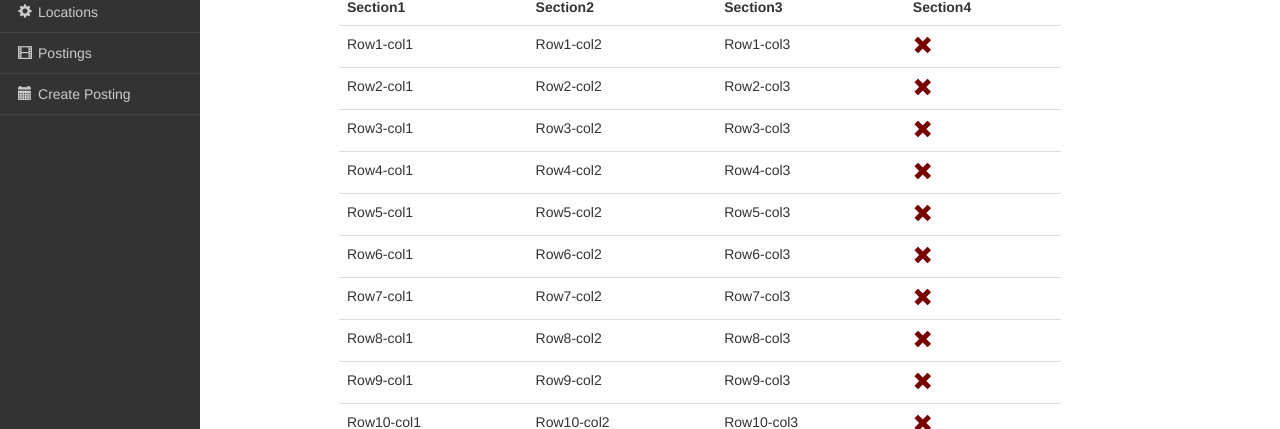
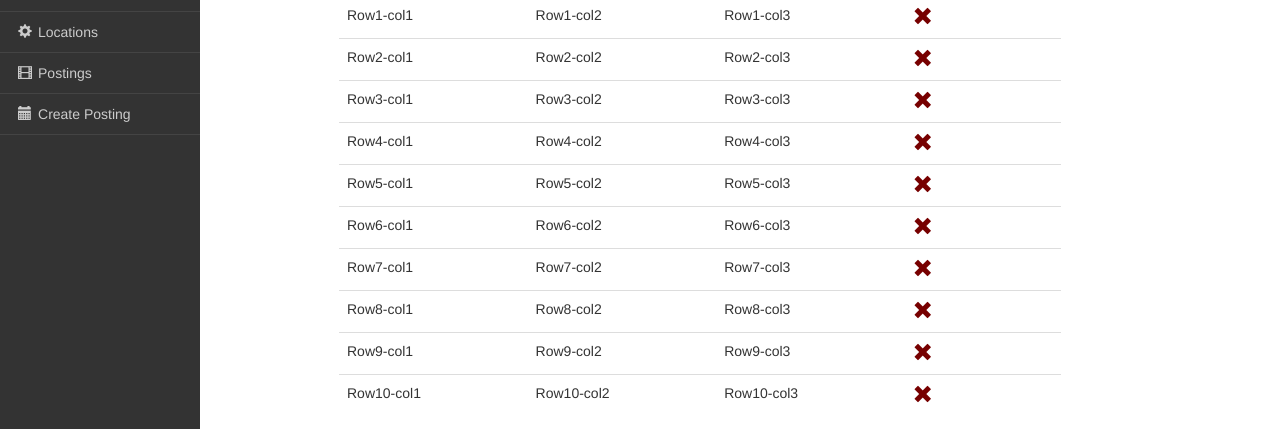
Before and after one commit to ampourgh/Control-Panel, a plain HTML site: page index.html in a window 1280 px wide. Shown: the part 222-651 px from the top of the page. Drawn offline with nearby package versions, Linux system fonts and the light colour scheme.

Commit message:
feat: stickied navbar

```diff
--- a/css/style.css
+++ b/css/style.css
@@ -16,6 +16,7 @@ body {
 
 .container {
   width: 80%;
+  margin-top: -635px;
 }
 
 *[id]:before {
@@ -29,7 +30,7 @@ body {
   background-color: #333;
   bottom: 0px;
   left: 0px;
-  position: absolute;
+  position: sticky;
   top: 51px;
   width: 200px;
   height: 100%;
```
Also changed, not shown: index.html (+2 -5 lines). Lines whose indentation alone changed are shown as unchanged.
